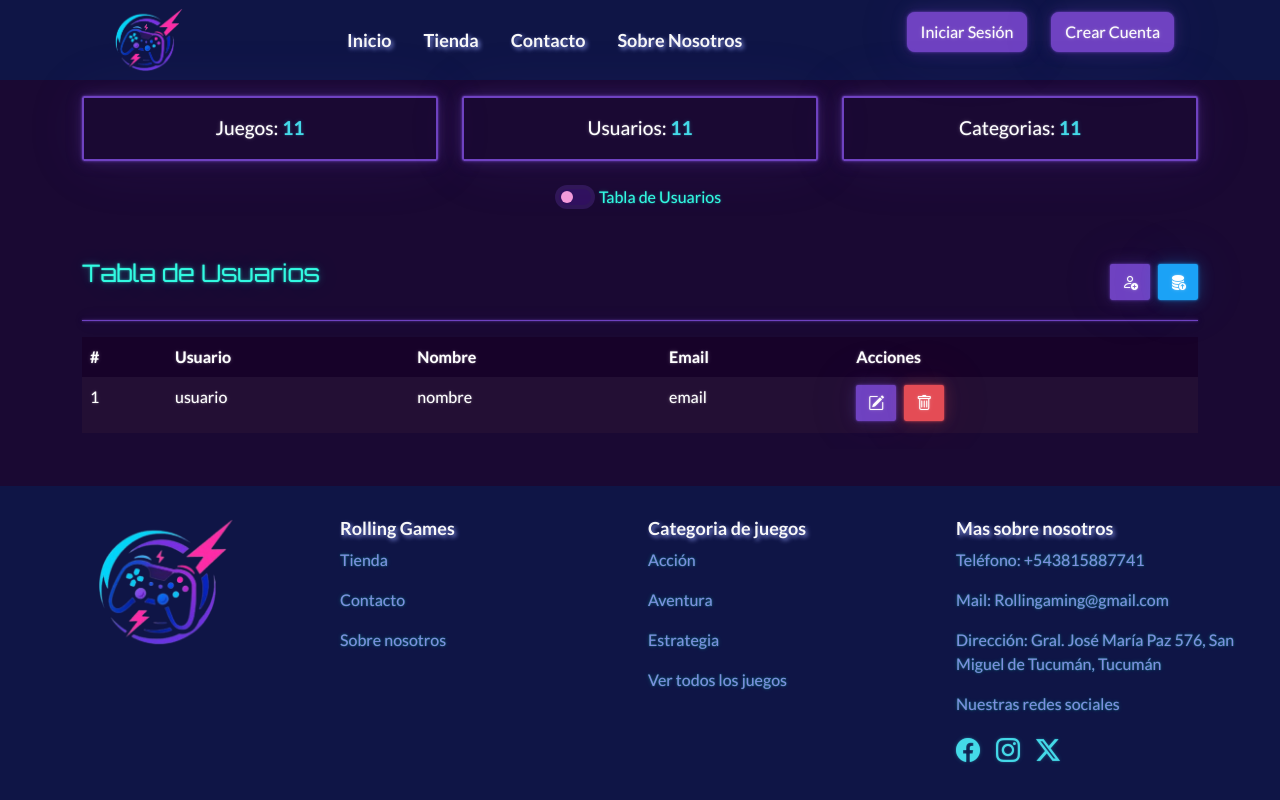
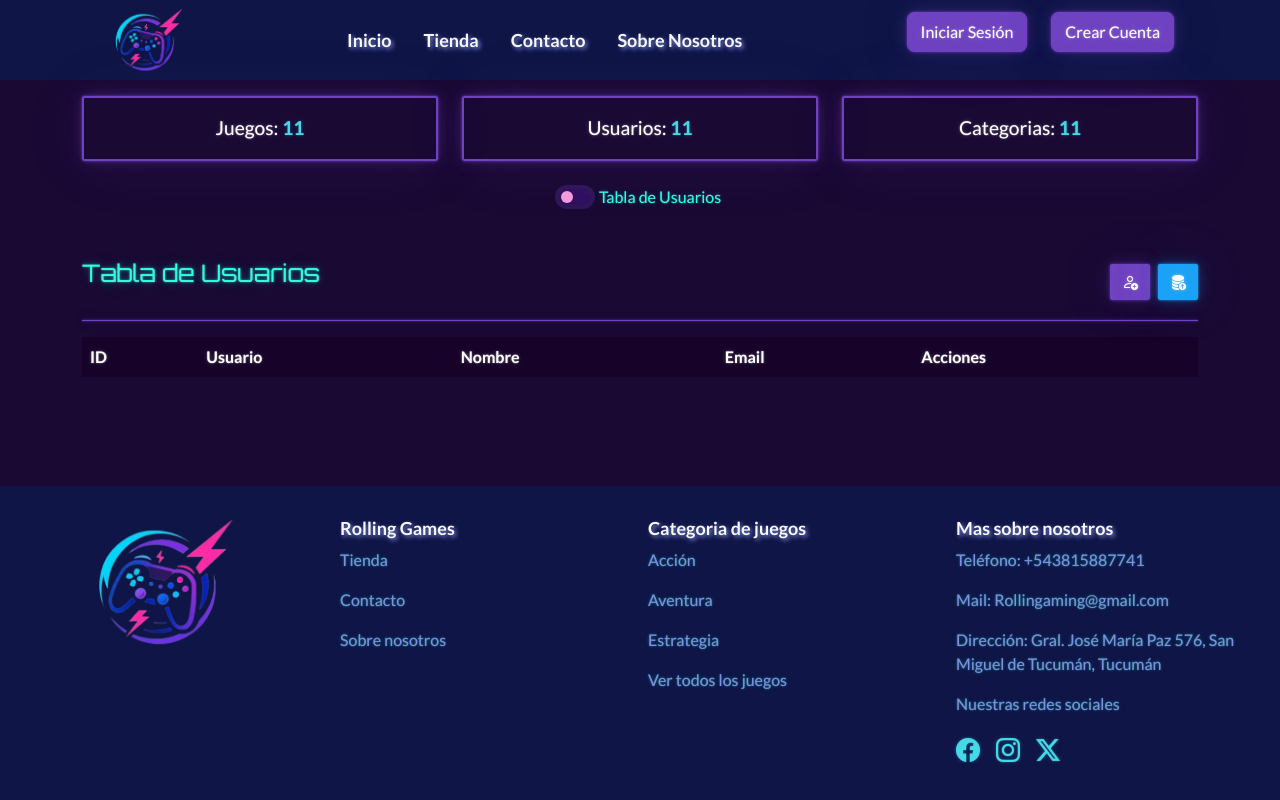
Before and after one commit to nachodev2/rollingGaming, a React (Vite) app: page /administrador in a window 1280 px wide. Both pictures are taken after a click on the checkbox "Tabla de Juegos". Built offline with nearby package versions, Linux system fonts and the light colour scheme.

Commit message:
se corrije error de estructura de set usuarios

```diff
--- a/src/App.jsx
+++ b/src/App.jsx
@@ -34,7 +34,7 @@ function App() {
   useEffect(() => {
     localStorage.setItem("juegosKey", JSON.stringify(juegos));
     localStorage.setItem("usuariosKey", JSON.stringify(usuarios));
-  }, [juegos]);
+  }, [juegos, usuarios]);
 
   const cargarJuego = (juegoNuevo) => {
     juegoNuevo.id = uuidv4();
--- a/src/components/pages/administrador/Administrador.jsx
+++ b/src/components/pages/administrador/Administrador.jsx
@@ -87,6 +87,7 @@ const Administrador = ({
         />
       ) : (
         <TablaUsuarios
+
         setUsuarios={setUsuarios}
         usuarios={usuarios}
 
--- a/src/components/pages/administrador/TablaJuegos.jsx
+++ b/src/components/pages/administrador/TablaJuegos.jsx
@@ -5,14 +5,13 @@ import { Link } from "react-router";
 
 let cargar = true;
 
-const TablaJuegos = ({juegos, setJuegos,cargarJuego,borrarProducto}) => {
-
+const TablaJuegos = ({ juegos, setJuegos, cargarJuego, borrarProducto }) => {
   const cargarJuegosPrueba = () => {
     if (cargar) {
-        setJuegos(juegosPrueba)
-        cargar = false;
-      }
+      setJuegos(juegosPrueba);
+      cargar = false;
     }
+  };
 
   return (
     <>
@@ -39,9 +38,14 @@ const TablaJuegos = ({juegos, setJuegos,cargarJuego,borrarProducto}) => {
           </tr>
         </thead>
         <tbody>
-          {
-            juegos.map((juego, index) => <FilaProductoTabla key={index} juego = {juego} setJuegos = {setJuegos} borrarProducto={borrarProducto}></FilaProductoTabla>)
-          }
+          {juegos.map((juego, index) => (
+            <FilaProductoTabla
+              key={index}
+              juego={juego}
+              setJuegos={setJuegos}
+              borrarProducto={borrarProducto}
+            ></FilaProductoTabla>
+          ))}
         </tbody>
       </Table>
     </>
--- a/src/components/pages/administrador/TablaUsuarios.jsx
+++ b/src/components/pages/administrador/TablaUsuarios.jsx
@@ -4,10 +4,9 @@ import { Table, Button } from "react-bootstrap";
 import usuariosPrueba from "../../../data/usuariosPrueba";
 
 let cargar = true;
-const TablaUsuarios = (usuarios, setUsuarios) => {
+const TablaUsuarios = ({usuarios, setUsuarios}) => {
   const cargarUsuariosPrueba = () => {
     if (cargar) {
-      console.log(usuariosPrueba);
       setUsuarios(usuariosPrueba);
       cargar = false;
     }
@@ -30,7 +29,7 @@ const TablaUsuarios = (usuarios, setUsuarios) => {
       <Table striped bordered hover responsive variant="dark">
         <thead>
           <tr>
-            <th>#</th>
+            <th>ID</th>
             <th>Usuario</th>
             <th>Nombre</th>
             <th>Email</th>
@@ -38,7 +37,14 @@ const TablaUsuarios = (usuarios, setUsuarios) => {
           </tr>
         </thead>
         <tbody>
-          <FilaUsuariosTabla></FilaUsuariosTabla>
+          {usuarios.map((usuario, index) => (
+            <FilaUsuariosTabla
+              key={index}
+              usuario={usuario}
+              setUsuarios={setUsuarios}
+
+            ></FilaUsuariosTabla>
+          ))}
         </tbody>
       </Table>
     </>
```
